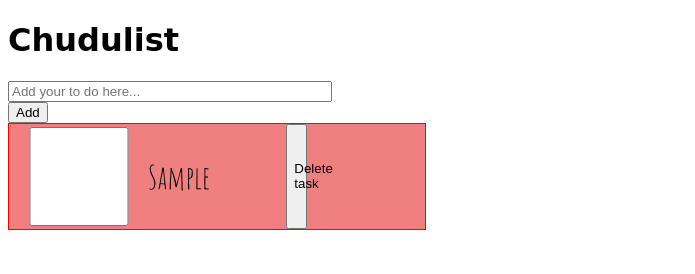
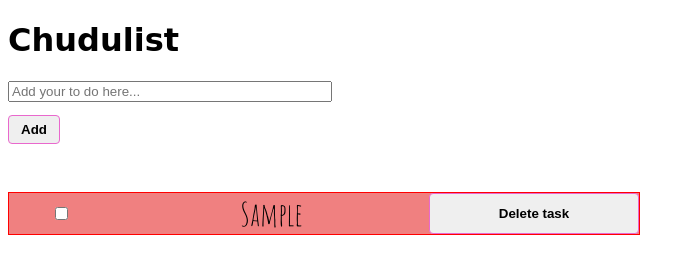
Before and after one commit to leti-berardo/todo-list, a plain HTML site: page index.html in a window 1280 px wide. Both pictures are taken after typing "Sample" into the empty fields and a click on the button "Add". Shown: the whole page, without its empty margins (0-695 px from the left). Drawn offline with nearby package versions, Linux system fonts and the light colour scheme; a web font is replaced by a local one.

Commit message:
estilado mas bello, botones rosas. Div que se adapta al texto.

```diff
--- a/css/styles.css
+++ b/css/styles.css
@@ -1,31 +1,70 @@
+header {
+    padding-bottom: 3em;
+}
+
 h1 {
     font-family: 'Mansalva', cursive;
+}
+
+button {
+    padding: .375rem .75rem;
+    border: 1px solid #e968cd;
+    border-radius: .25rem;
+    color: #000000;
+    font-weight: bold;
+    transition: color .15s ease-in-out, background-color .15s ease-in-out;
+}
+
+.button:hover, .button:active, .button:focus {
+    color: #000000;
+    background-color: #f08093;
 }
 
 div#to-do-list {
     font-size: 2em;
     font-family: 'Amatic SC', cursive;
     display: grid;
-    grid-template-columns: repeat(3, minmax(200px, 1fr));
+    grid-template-columns: .5fr;
     grid-gap: 5px;
-
 }
 
 div.task-container {
     display: grid;
-    grid-template-columns: repeat(3, 1fr);
+    grid-template-columns: .5fr 1.5fr 1fr;
+    grid-template-rows: auto;
     background: lightcoral;
     border: 1px solid red;
+    /* overflow: auto; */
+    /* width: fit-content;
+    height: auto; */
 }
 
 .deleteButtom {
-    width: 15%;
+    padding: .375rem .75rem;
+    border: 1px solid #e968cd;
+    border-radius: .25rem;
+    color: #000000;
+    font-weight: bold;
+    transition: color .15s ease-in-out, background-color .15s ease-in-out;
+}
+
+.deleteButtom:hover, .deleteButtom:active, .deleteButtom:focus {
+    color: #000000;
+    background-color: #f08093;
 }
 
 input#usr-task {
+    margin-bottom: 1em;
     width: 25%;
 }
 
+p {
+    margin: auto auto;
+}
 p.lineThrough {
     text-decoration: line-through;
 }
+
+input[type="checkbox" i] {
+    margin: auto auto;
+}
```
